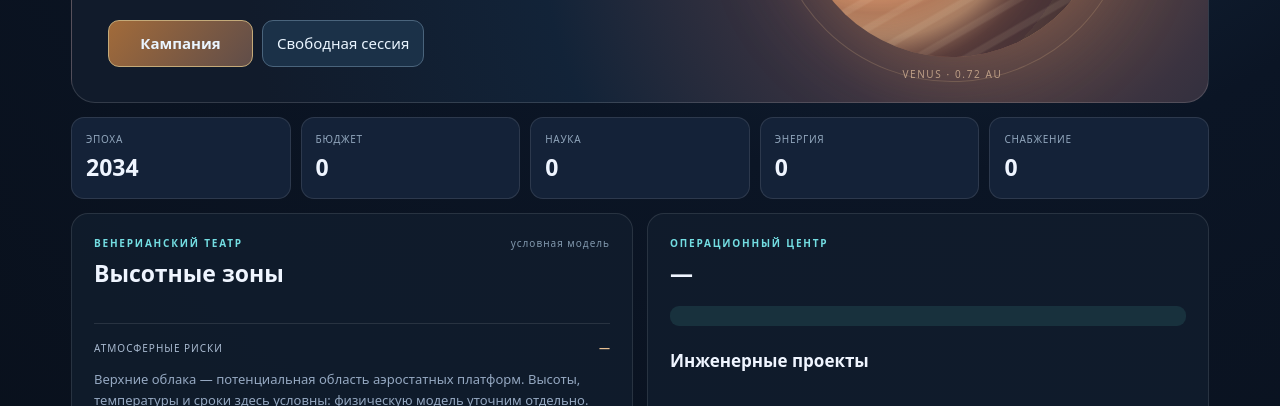
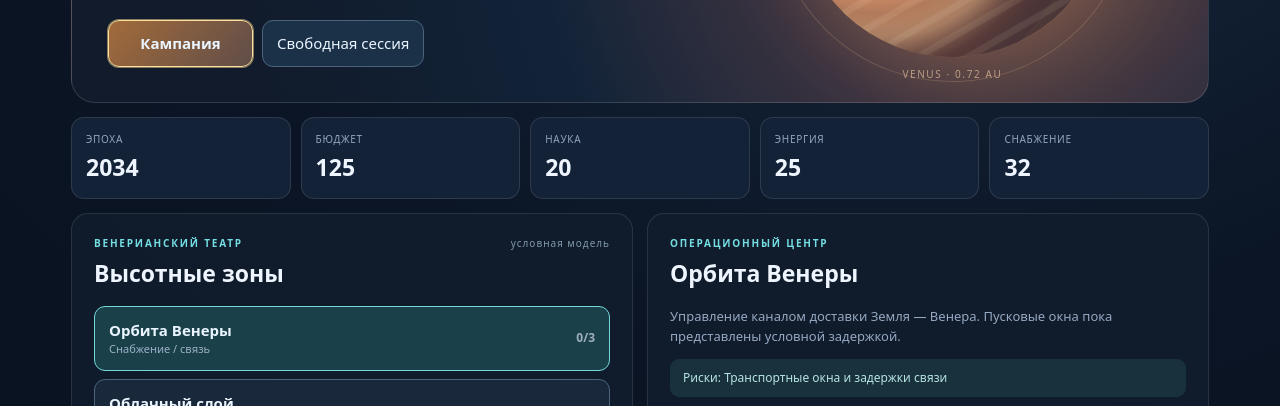
Before and after one commit to Anatolichka2202/HELIOS, a website: page lite/index.html in a window 1280 px wide. Shown: the part 394-800 px from the top of the page. Drawn offline with Linux system fonts and the light colour scheme.

Commit message:
fix(lite): load Venus engine before UI controller

```diff
--- a/lite/index.html
+++ b/lite/index.html
@@ -12,4 +12,4 @@
 <section class="panel controls"><div class="kicker">ОПЕРАЦИОННЫЙ ЦЕНТР</div><h2 id="sector-name">—</h2><p id="sector-copy" class="subtle"></p><div id="sector-status" class="status-pill"></div><h3>Инженерные проекты</h3><div id="projects" class="projects"></div></section></div>
 <div class="game-grid lower"><section class="panel narrative"><div class="kicker">АРХИВ ПРОГРАММЫ</div><h2 id="chapter-title">—</h2><p id="chapter-copy"></p><div id="story-actions" class="choices"></div></section><section class="panel"><div class="section-head"><h2>Оперативный журнал</h2><span class="mini" id="turn">ХОД 1</span></div><div id="events" class="events"></div><button id="next" class="primary next">Следующий ход <span>→</span></button><div id="message" role="status"></div></section></div>
 </main><footer>HELIOS · EARLY PLAYABLE SLICE · события и экономические значения демонстрационные · <a href="https://github.com/Anatolichka2202/HELIOS">GitHub</a></footer>
-<script src="game.js"></script></body></html>
+<script src="engine.js"></script><script src="game.js"></script></body></html>
```
